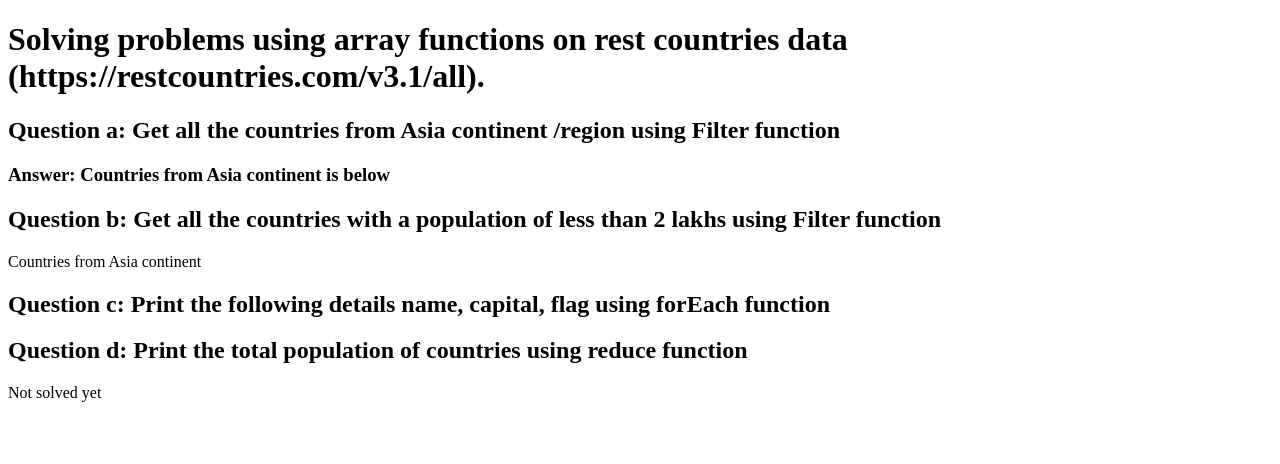
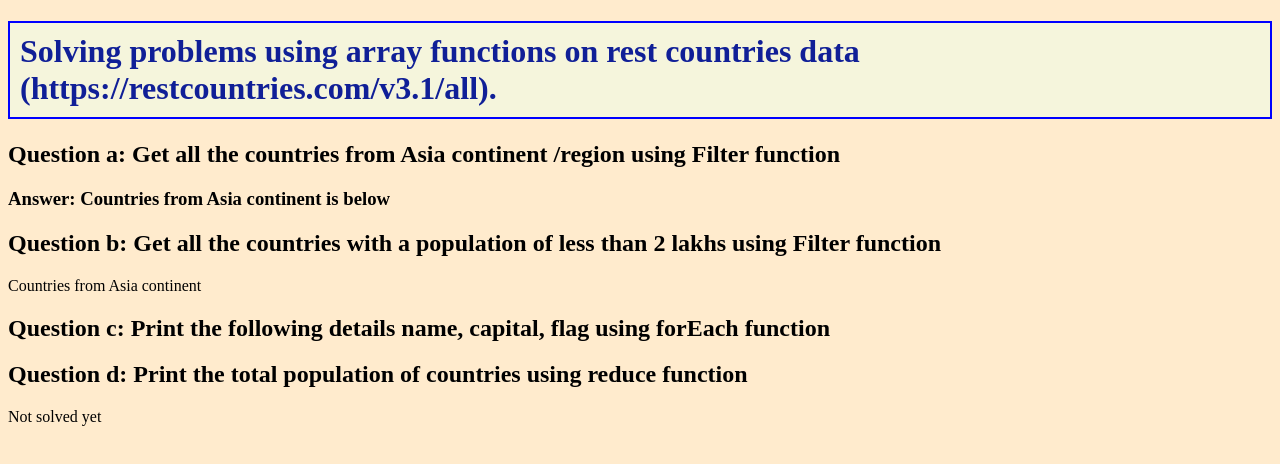
Before and after one commit to rvinothk/ZenClassTasks, a plain HTML site: page Day7/task1/index.html in a window 1280 px wide. Drawn offline with Linux system fonts and the light colour scheme; no server answers.

Commit message:
Day 11 Tasks

```diff
--- a/Day7/task1/index.html
+++ b/Day7/task1/index.html
@@ -4,6 +4,7 @@
     <meta charset="UTF-8">
     <meta name="viewport" content="width=device-width, initial-scale=1.0">
     <title>Document</title>
+    <link rel="stylesheet" href="./style.css">
     <script>
         const xhr = new XMLHttpRequest();
         xhr.open("GET","https://restcountries.com/v3.1/all");
--- /dev/null
+++ b/Day7/task1/style.css
@@ -0,0 +1,12 @@
+body{
+    background-color: blanchedalmond;
+}
+body h1{
+    background-color: beige;
+    color:rgb(16, 31, 151);
+    border:2px solid blue;
+    padding: 10px;
+}
+body h2{
+
+}
```
